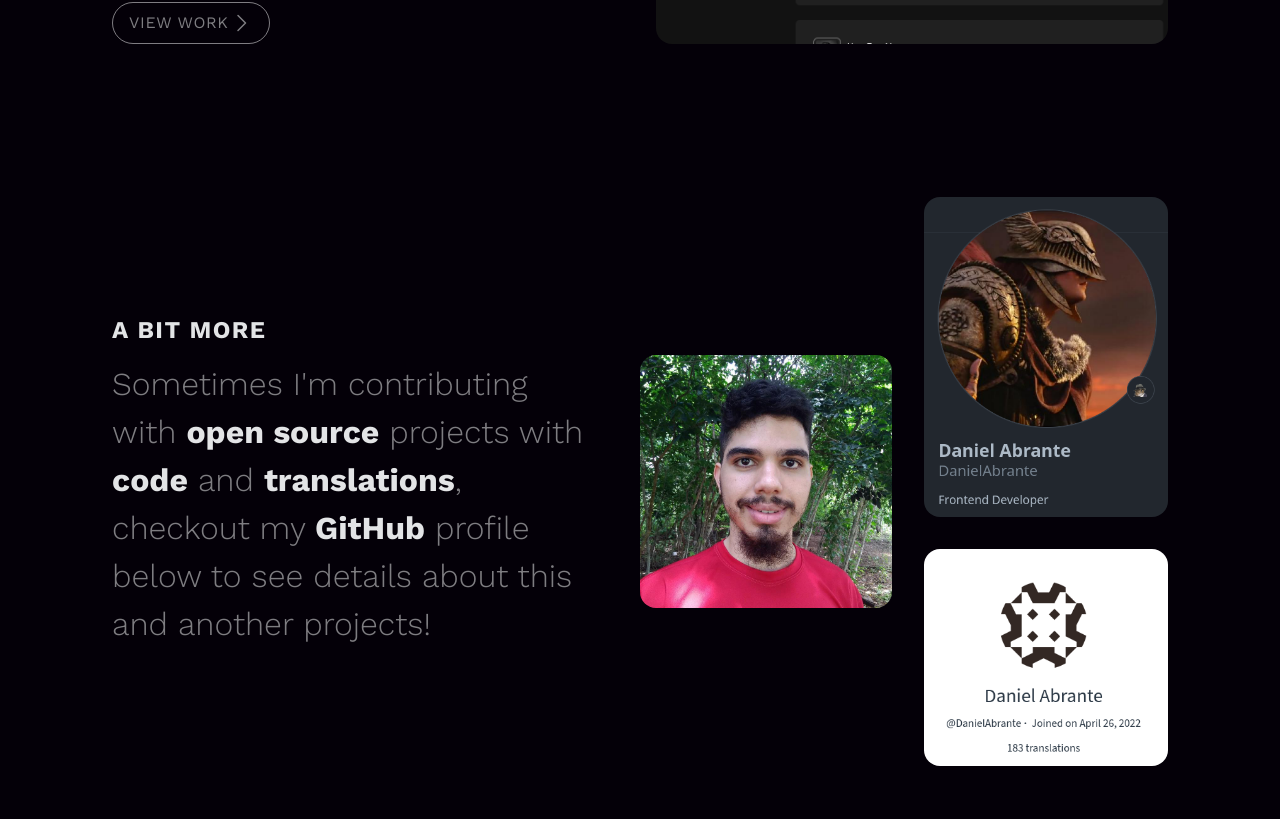
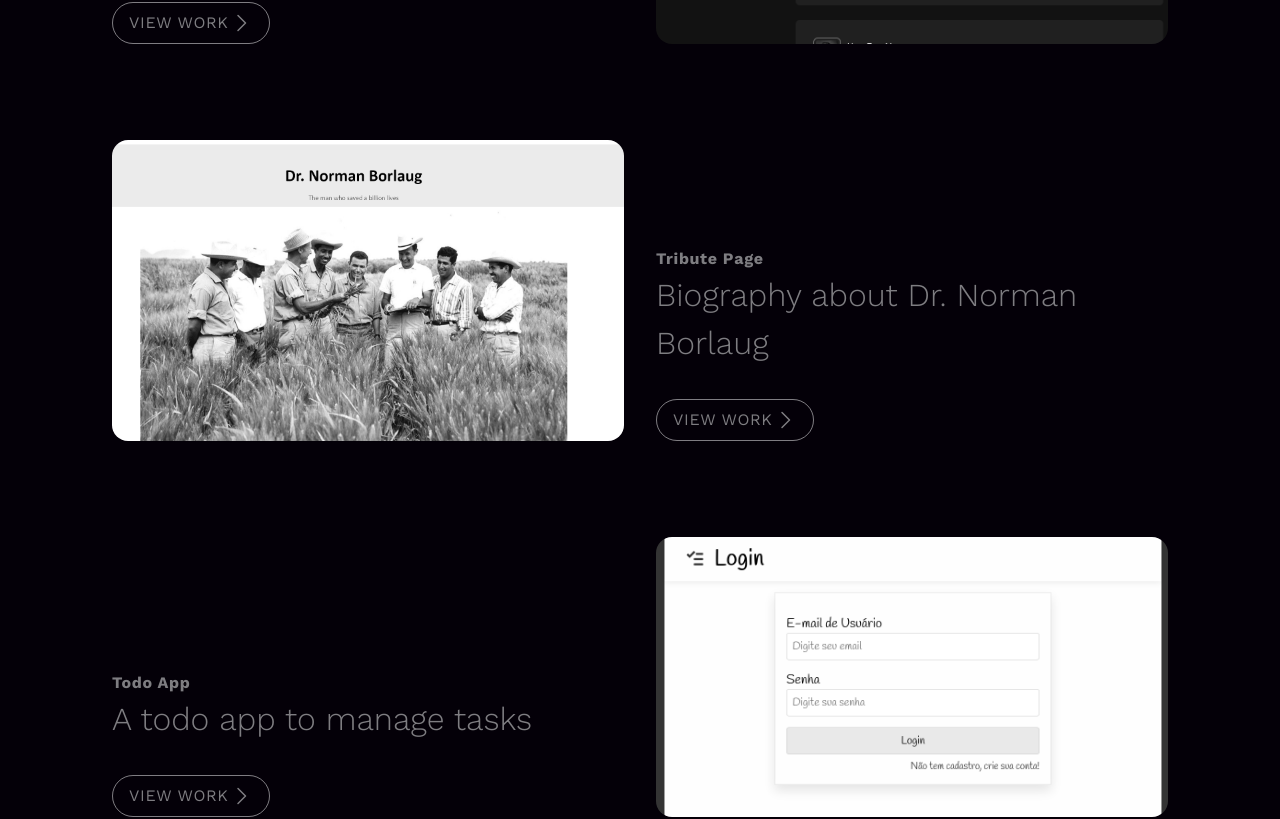
Before and after one commit to DanielAbrante/portfolio, a React (Vite) app: page / in a window 1280 px wide. Shown: the part 2228-3047 px from the top of the page. Built offline with nearby package versions, Linux system fonts and the light colour scheme.

Commit message:
Add new projects to data

```diff
--- a/src/data.ts
+++ b/src/data.ts
@@ -23,4 +23,18 @@ export const projects: ProjectProps[] = [
     img: `${BASE_URL_TO_IMAGES}/feed.png`,
     link: "https://feed-snowy-ten.vercel.app/",
   },
+  {
+    id: 2,
+    title: "Tribute Page",
+    description: "Biography about Dr. Norman Borlaug ",
+    img: `${BASE_URL_TO_IMAGES}/tribute-page.png`,
+    link: "https://danielabrante.github.io/tribute-page/",
+  },
+  {
+    id: 3,
+    title: "Todo App",
+    description: "A todo app to manage tasks",
+    img: `${BASE_URL_TO_IMAGES}/todo-app.png`,
+    link: "https://github.com/DanielAbrante/todo-web-p3",
+  },
 ];
```
Also changed, not shown: src/assets/todo-app.png (added), src/assets/tribute-page.png (added).
